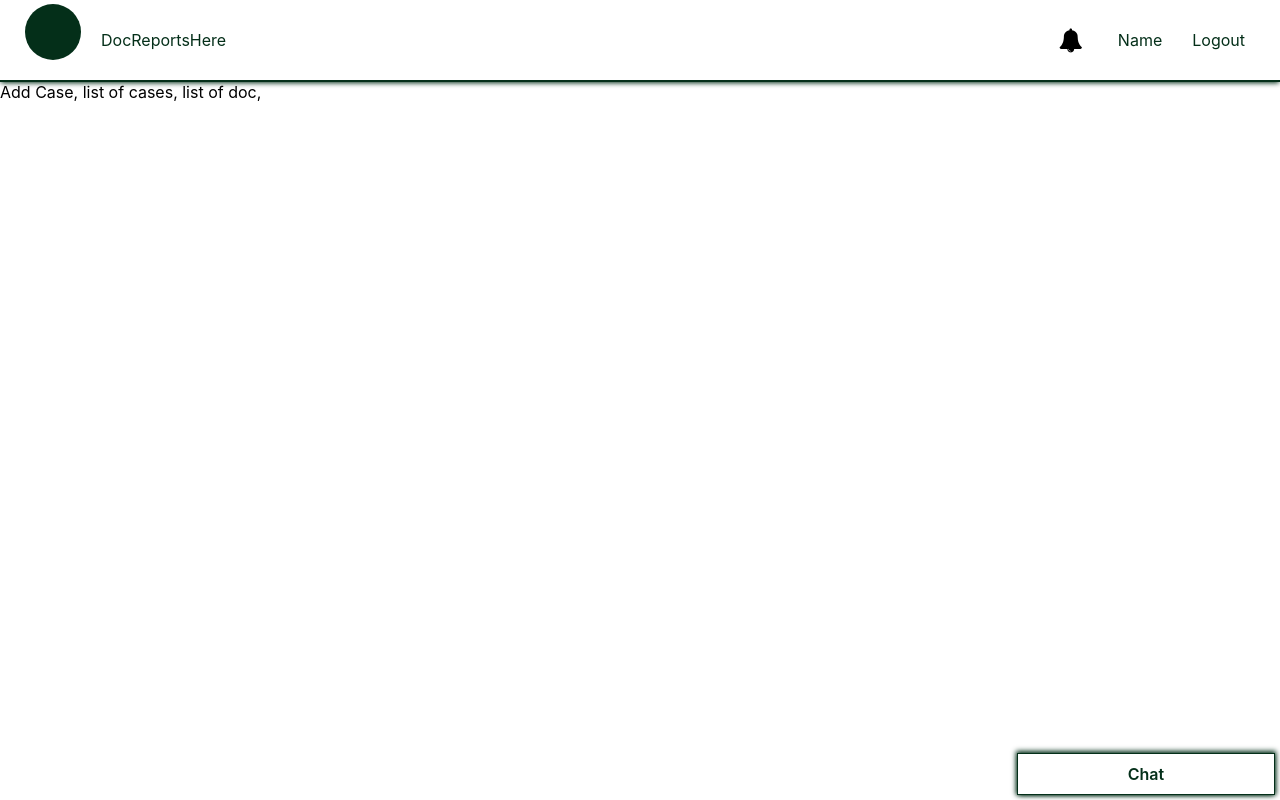
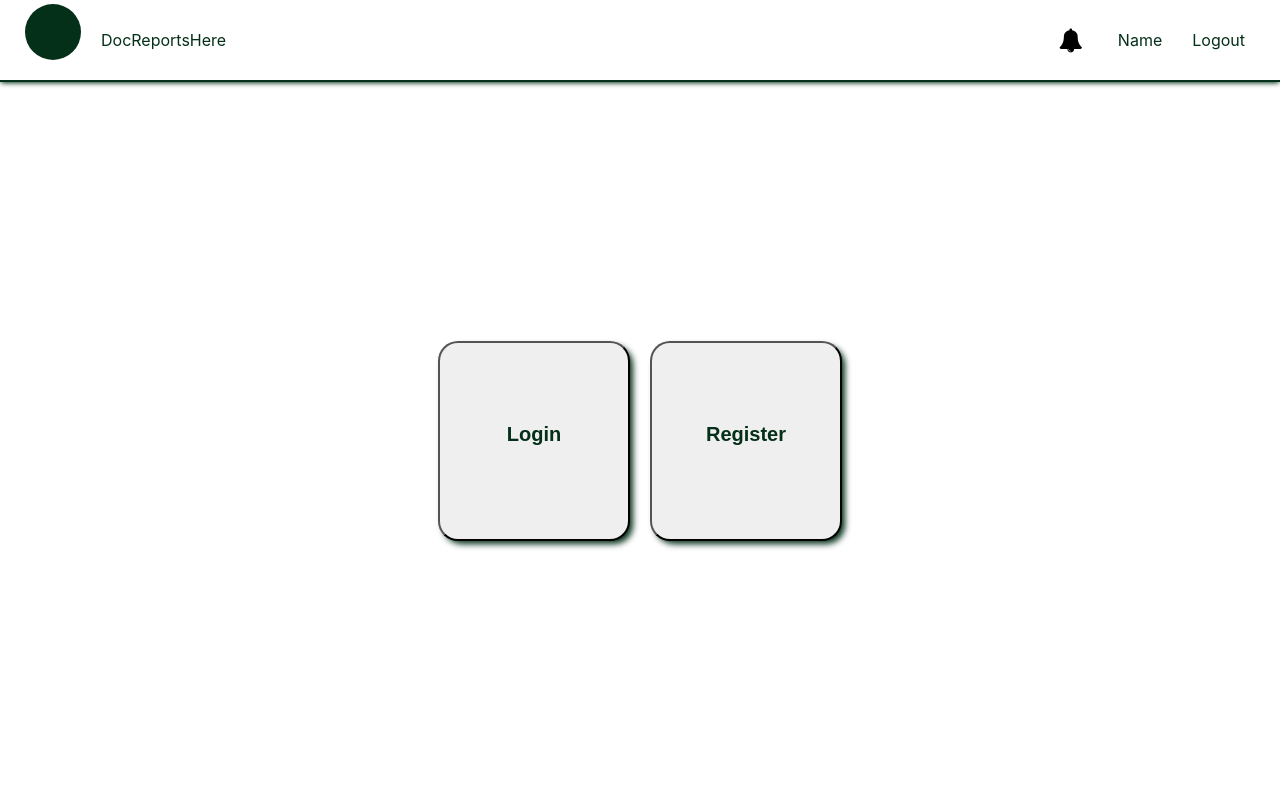
Before and after one commit to harry-dev98/docreportshere, a React (Create React App) app in the folder client-side/: page /login in a window 1280 px wide. Built offline with nearby package versions, Linux system fonts and the light colour scheme.

Commit message:
login page

```diff
--- a/client-side/src/App.js
+++ b/client-side/src/App.js
@@ -6,6 +6,7 @@ import store from './store'
 import {
   Nav,
   Dashboard,
+  Login,
 } from './components';
 
 function App() {
@@ -14,7 +15,8 @@ function App() {
       <Router>
         <Nav />
         <Switch>
-          <Route path="/" component={Dashboard} />
+          <Route path="/" exact component={Dashboard} />
+          <Route path="/login" exact component={Login} />
         </Switch>
       </Router>
     </Provider>
--- a/client-side/src/components.js
+++ b/client-side/src/components.js
@@ -1,6 +1,8 @@
 import Nav from './components/nav/Nav';
 import Dashboard from './components/dashboard/Dashboard';
+import Login from './components/login/Login';
 export {
     Nav,
     Dashboard,
+    Login,
 }
--- a/client-side/src/components/dashboard/Dashboard.js
+++ b/client-side/src/components/dashboard/Dashboard.js
@@ -1,15 +1,20 @@
-import React, { Component } from 'react';
+import React from 'react';
+import { useHistory } from 'react-router-dom';
+import { useDispatch, useSelector} from 'react-redux';
 
 import Chat from '../chat/Chat';
 import DashboardTag from './DashboardComponent';
 
-export default class Dashboard extends Component{
-    render(){
+const Dashboard = (props) => {
+    const history = useHistory();
+    const isLoggedIn = useSelector((state)=>state.userState.isLoggedIn);
+    if(!isLoggedIn)history.push('/login');
     return (
         <>
             <DashboardTag />
             <Chat />
         </>
     );
-    }
-}
+};
+
+export default Dashboard;
--- /dev/null
+++ b/client-side/src/components/login/Login.js
@@ -0,0 +1,81 @@
+
+import React, { useEffect, useState } from 'react';
+import Card from '../common/Card';
+import Form from '../common/Form';
+
+import { useHistory } from 'react-router-dom';
+
+import { useDispatch } from 'react-redux';
+
+import {
+    login,
+    logout,
+} from './action';
+
+import {
+    loginform ,
+    registrationform
+} from '../../utils/formdata';
+
+export default function Logout(){
+    const history = useHistory();
+
+    const [open, setOpen] = useState(false);
+    const [form, setForm] = useState([]);
+    const [which, setWhich] = useState("")
+
+    const dispatch = useDispatch();
+    dispatch(logout());
+    useEffect((eff)=>{
+        console.log(eff);
+        if(!open && which !== ""){
+            setOpen(true);
+        }
+    }, [which, open]);
+
+    useEffect(() => {
+        if(!open){
+            setWhich("");
+        }
+    }, [open]);
+
+    const closePopup = ({submit, form}) => {
+        if(submit){
+            console.log(form.role)
+            dispatch(login({user: 'demo', isAdmin: form.role }));
+
+        }
+        setOpen(false);
+        history.push('/');
+    }
+
+    const formPopup = (which)=>{
+        if(which === "login"){
+            setForm(loginform);
+            setWhich("Login");
+        } else {
+            setForm(registrationform);
+            setWhich("Registration");
+        }
+    }
+
+    const list = [
+        {
+            title: 'Login to your account',
+            label: 'Login',
+            onclick: ()=>{formPopup("login")},
+            haspopup: true},
+        {
+            title: 'Register your self on platform',
+            label: 'Register',
+            onclick: ()=>{formPopup("register")},
+            haspopup: true},
+    ];
+
+    return (
+        <>
+            <Card list={list} />
+            <Form open={open} formItems={form} which={which} closePopup={closePopup} />
+        </>
+    );
+}
--- /dev/null
+++ b/client-side/src/utils/formdata.js
@@ -0,0 +1,61 @@
+const loginform = [
+    {
+        label: 'Username',
+        name: 'username',
+        type: 'text',
+        title: 'Type your username',
+        required: true,
+    },
+    {
+        label: 'Password',
+        name: 'password',
+        type: 'password',
+        title: 'Type your password',
+        required: true,
+    },
+    {
+        label: 'Doctor',
+        name: 'role',
+        type: 'checkbox',
+        title: 'Check if loging in as doctor',
+        required: true,
+    },
+    {
+        label: 'Hospital',
+        name: 'role',
+        type: 'checkbox',
+        title: 'Check if loging in as hospital',
+        required: true,
+    },
+
+];
+const registrationform = [
+    {
+        label: 'Username',
+        name: 'username',
+        type: 'text',
+        title: 'Type your username',
+        required: true,
+    },
+    {
+        label: 'Password',
+        name: 'password',
+        type: 'password',
+        title: 'Type your password',
+        required: true,
+    },
+    {
+        label: 'Confirm Password',
+        name: 'confirm password',
+        type: 'password',
+        title: 'Re-Type your password',
+        required: true,
+    },
+];
+
+
+export {
+    loginform,
+    registrationform,
+
+}
```
Lines whose indentation alone changed are shown as unchanged.
